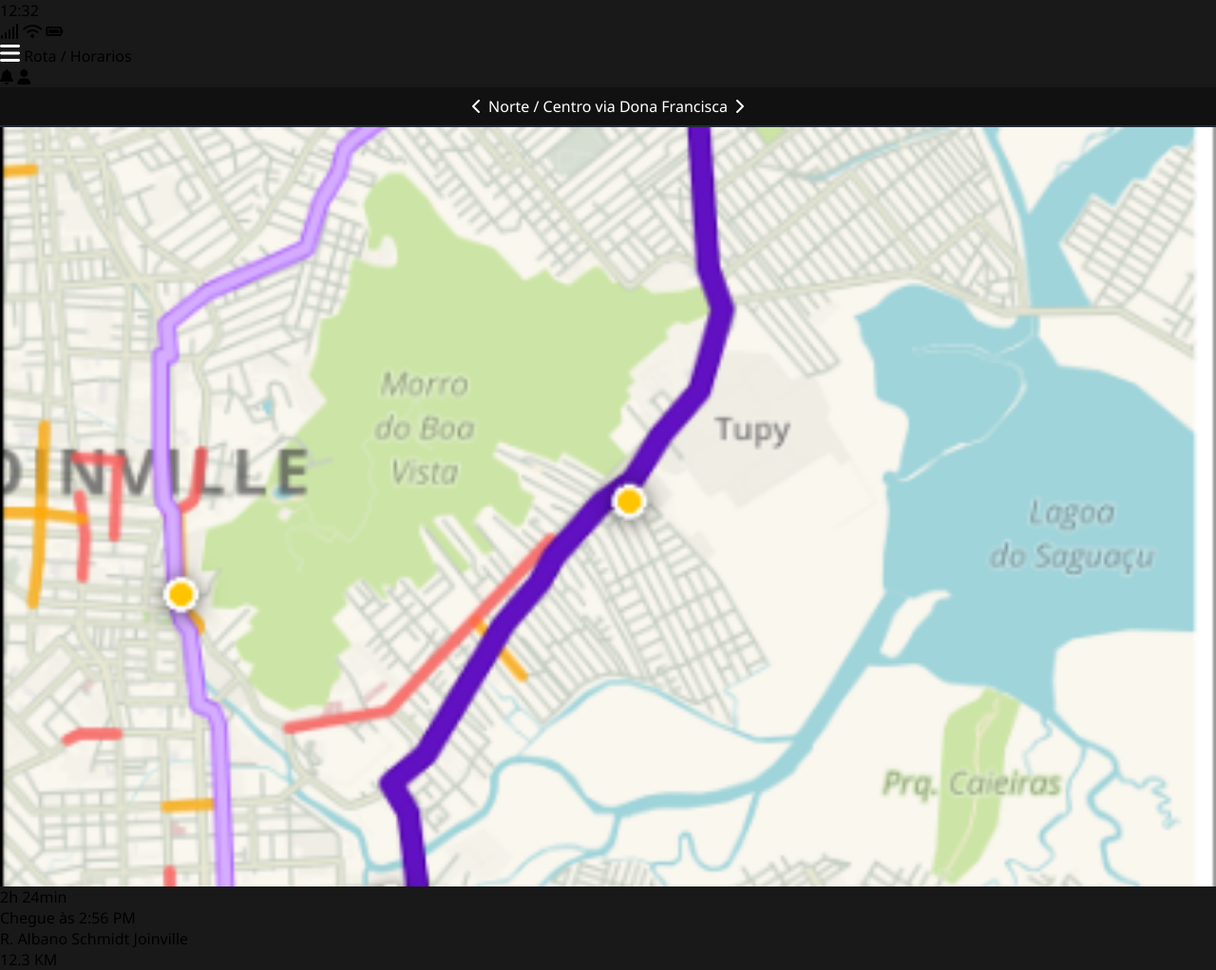
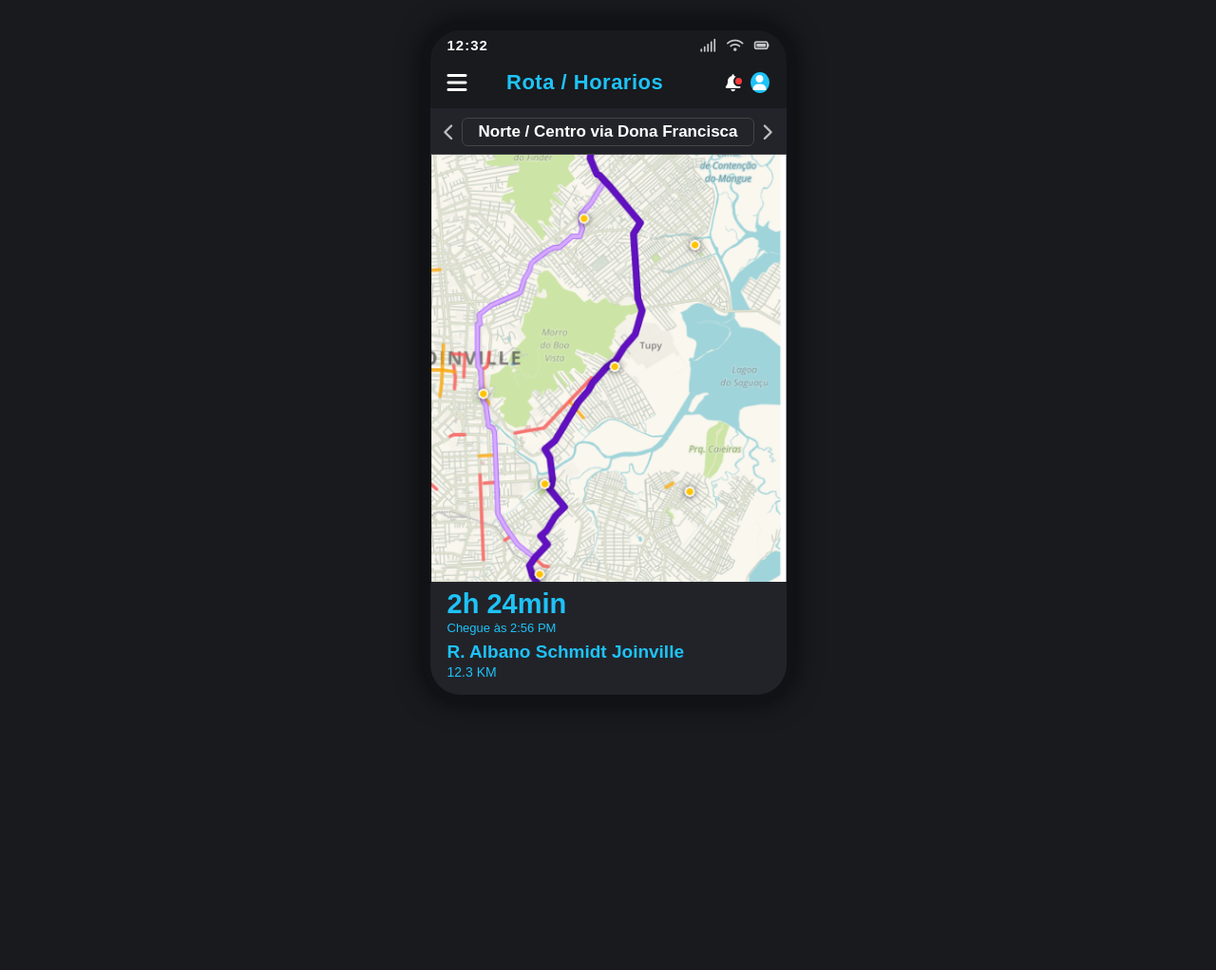
Before and after one commit to juan-sanz22/wayspeed, a PHP site: page /Mapa.html in a window 1280 px wide. Shown: the whole page at 95% size. After the commit the page ends 713 px from the top, so only its background shows below. Run offline with PHP 8.4, Linux system fonts and the light colour scheme.

Commit message:
Update estilomapa.css

```diff
--- a/estilomapa.css
+++ b/estilomapa.css
@@ -1,171 +1,228 @@
 body {
   margin: 0;
-    padding: 0;
-    font-family: 'Segoe UI', Arial, sans-serif;
-    background: #191919;
+  background: #191a1e;
+  font-family: 'Montserrat', Arial, sans-serif;
 }
 
-
-.container-app {
-    width: 329px;
-    margin: 0 auto;
-    background: #222;
-    border-radius: 8px;
+.celular {
+  width: 375px;
+  height: 700px;
+  background: #191a1e;
+  border-radius: 40px;
+  margin: 24px auto;
+  box-shadow: 0 0 26px 2px #00000099;
+  position: relative;
   overflow: hidden;
-    box-shadow: 0 2px 12px rgba(0,0,0,0.3);
+  border: 8px solid #111215;
+  display: flex;
+  flex-direction: column;
 }
 
+.topo {
+  display: flex;
+  justify-content: space-between;
+  align-items: center;
+  height: 26px;
+  padding: 0 18px 0 18px;
+  color: #fff;
+  font-size: 15px;
+  margin-top: 2px;
+}
 
-.barra-navegacao {
+.hora {
+  font-weight: 600;
+  letter-spacing: 1px;
+}
+
+.icones-status i {
+  margin-left: 7px;
+  font-size: 14px;
+  opacity: 0.75;
+}
+
+.cabecalho {
   display: flex;
   align-items: center;
-    justify-content: space-between;
-    background: #232c36;
-    color: #35c6f6;
-    padding: 14px 18px 10px 12px;
+  height: 54px;
+  border-bottom: 2px solid #23242a;
+  padding: 0 18px;
+  background: transparent;
 }
 
-
 .icone-menu {
-    font-size: 1.5em;
+  font-size: 24px;
   color: #fff;
+  cursor: pointer;
 }
 
-
-.titulo-navegacao {
-    font-size: 1.3em;
-    font-weight: 600;
+.titulo-cabecalho {
   flex: 1;
   text-align: center;
-    color: #35c6f6;
-    margin-left: -30px;
+  color: #1ec3f7;
+  font-weight: bold;
+  font-size: 22px;
+  margin-left: -24px;
+  letter-spacing: 0.5px;
 }
 
-
-.icones-navegacao {
+.cabecalho-direita {
   display: flex;
-    gap: 13px;
-    color: #fff;
-    font-size: 1.2em;
+  align-items: center;
+  gap: 10px;
 }
 
+.icone-notificacao {
+  font-size: 18px;
+  color: #fff;
+  position: relative;
+}
 
-.linha-navegacao {
-    width: 100%;
-    height: 3px;
-    background: linear-gradient(to right, #35c6f6 70%, transparent 100%);
-    margin-bottom: 0;
+.icone-notificacao::after {
+  content: "";
+  position: absolute;
+  top: 2px;
+  right: -3px;
+  width: 7px;
+  height: 7px;
+  background: #f53b3b;
+  border-radius: 50%;
+  border: 2px solid #191a1e;
+}
+
+.container-perfil {
+  background: #1ec3f7;
+  border-radius: 50%;
+  padding: 3px;
+  display: flex;
+  align-items: center;
+  justify-content: center;
+}
+
+.icone-perfil {
+  color: #fff;
+  font-size: 16px;
 }
 
 
 .seletor-rota {
-    background: #111;
-    color: #fff;
+  background: #23242a;
   display: flex;
   align-items: center;
-    font-size: 1em;
   justify-content: center;
-    padding: 9px 6px 9px 6px;
-    border-bottom: 2px solid #232c36;
-    gap: 7px;
+  padding: 8px 0 8px 0;
+  border-bottom: 1px solid #444;
+  gap: 8px;
 }
 
+.seta {
+  color: #fff;
+  font-size: 18px;
+  cursor: pointer;
+  opacity: 0.7;
+}
 
 .texto-rota {
   color: #fff;
-    text-shadow: 0 1px 2px #222;
+  background: #23242a;
+  font-size: 17px;
+  padding: 4px 16px;
+  border-radius: 6px;
+  font-weight: 600;
+  border: 1px solid #444;
 }
 
-.container-mapa {
+.mapa-container {
   position: relative;
-    width: 100%;
-    height: 350px;
+  flex: 1;
+  min-height: 340px;
+  background: #eee;
   overflow: hidden;
-    background: #e3e3e3;
 }
 
 .imagem-mapa {
   width: 100%;
   height: 100%;
+  min-height: 340px;
   object-fit: cover;
+  display: block;
+}
+
+.destino {
+  position: absolute;
+  top: 12px;
+  left: 50%;
+  transform: translateX(-50%);
+  display: flex;
+  align-items: center;
+  z-index: 2;
+}
+
+.pino {
+  width: 20px;
+  height: 20px;
+  background: #f53b3b;
+  border-radius: 50% 50% 50% 0;
+  transform: rotate(-45deg);
+  margin-right: 8px;
+  border: 3px solid #fff;
+  box-shadow: 0 1px 6px #0007;
+}
+
+.texto-destino {
+  background: #fff;
+  color: #d21c1c;
+  padding: 4px 12px;
+  border-radius: 7px;
+  font-size: 14px;
+  font-weight: 600;
+  box-shadow: 0 2px 8px #0001;
 }
 
 
-.marcador-destino {
-    position: absolute;
-    top: 25px;
-    left: 120px;
-    display: flex;
-    align-items: flex-start;
-    z-index: 3;
+.informacoes-rota {
+  background: #23242aee;
+  padding: 12px 18px 16px 18px;
+  color: #fff;
+  font-family: 'Montserrat', Arial, sans-serif;
+  border-top-left-radius: 10px;
+  border-top-right-radius: 10px;
+  margin-top: -5px;
 }
 
-
-.ponto-marcador {
-    width: 17px;
-    height: 17px;
-    border-radius: 50%;
-    background: #de3c3c;
-    border: 4px solid #fff;
-    margin-right: 6px;
-    margin-top: 3px;
-    box-shadow: 0 1px 6px rgba(0,0,0,0.18);
+.tempo-rota {
+  color: #1ec3f7;
+  font-size: 29px;
+  font-weight: bold;
+  margin-bottom: 1px;
 }
 
-
-.rotulo-marcador {
-    background: rgba(255,255,255,0.93);
-    color: #3f3f3f;
-    font-size: 0.92em;
-    padding: 4px 11px 4px 8px;
-    border-radius: 8px;
-    box-shadow: 0 1px 3px rgba(0,0,0,0.10);
-    line-height: 1.2em;
+.chegada {
+  color: #1ec3f7;
+  font-size: 13px;
+  margin-bottom: 7px;
 }
 
-
-.caixa-informacoes {
-    background: rgba(30,32,40,0.93);
-    color: #fff;
-    padding: 14px 15px 10px 15px;
-    border-top-left-radius: 16px;
-    border-top-right-radius: 16px;
-    margin-top: -25px;
-    box-shadow: 0 -2px 12px rgba(0,0,0,0.15);
-    font-size: 1em;
+.endereco {
+  color: #1ec3f7;
+  font-size: 19px;
+  font-weight: 700;
+  margin-bottom: 2px;
 }
 
-
-.tempo-info {
-    color: #35c6f6;
-    font-size: 1.5em;
-    font-weight: 600;
+.distancia {
+  color: #1ec3f7;
+  font-size: 14px;
 }
 
-
-.chegada-info {
-    color: #7ae3f8;
-    font-size: 0.95em;
-    margin-left: 13px;
+@media (max-width: 400px) {
+  .celular {
+    width: 100vw;
+    height: 100vh;
+    border-radius: 0;
+    margin: 0;
+    border: none;
   }
-
-
-.endereco-info {
-    color: #35c6f6;
-    font-size: 1.22em;
-    margin: 5px 0 2px 0;
-    font-weight: bold;
-}
-
-
-.distancia-info {
-    color: #d1e6f8;
-    font-size: 1em;
-}
-
-
-@media (max-width: 370px) {
-    .container-app {
-        width: 98vw;
+  .mapa-container, .imagem-mapa {
+    min-height: 200px;
   }
 }
```
Lines whose indentation alone changed are shown as unchanged.
